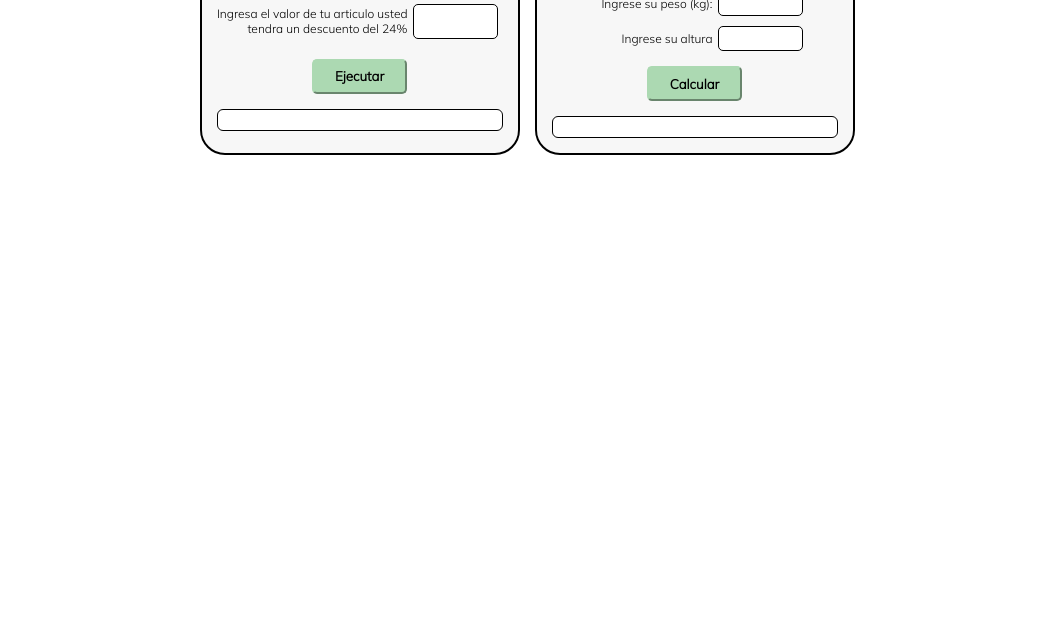
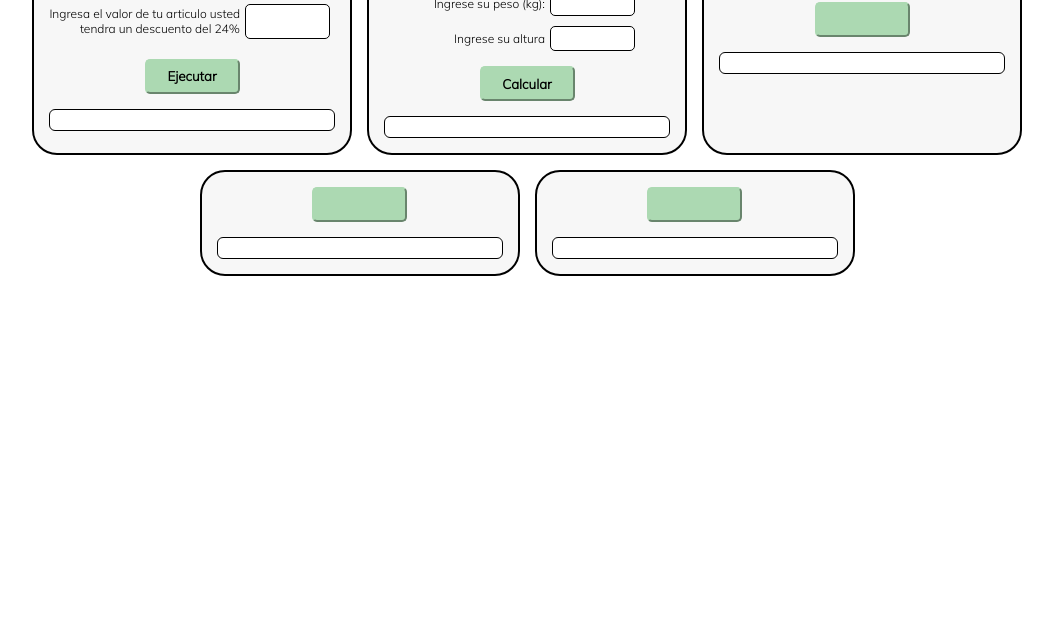
Before and after one commit to jacapera/practicando-javascript, a plain HTML site: page index.html in a window 1280 px wide. Shown: the part 179-800 px from the top of the page, without its empty margins (113-1166 px from the left). Drawn offline with Linux system fonts and the light colour scheme.

Commit message:
actualizando

```diff
--- a/index.html
+++ b/index.html
@@ -13,7 +13,9 @@
     <header>
         <h1>A practicar se ha dicho!</h1>
     </header>
+
     <section>
+
         <div>
             <h2>Ejercicio 3</h2>
             <form action="">
@@ -25,6 +27,7 @@
             <button type="button" onclick="calcularDescuentoArticulo()">Ejecutar</button>
             <p id="resulEjercicio3" class="div__p__resultado"></p>
         </div>
+
         <div class="div-form">
             <h2>Ejercicio 4</h2>
             <form action="" >
@@ -40,7 +43,31 @@
             <button type="button" onclick="calcularBMI()">Calcular</button>
             <p id="resulEjercicio4"></p>
         </div>
+
+        <div>
+            <h2></h2>
+            <form action=""></form>
+            <button></button>
+            <p></p>
+        </div>
+
+        <div>
+            <h2></h2>
+            <form action=""></form>
+            <button></button>
+            <p></p>
+        </div>
+
+        <div>
+            <h2></h2>
+            <form action=""></form>
+            <button></button>
+            <p></p>
+        </div>
+
     </section>
+
     <script src="./ejercicios.js"></script>
+
 </body>
 </html>
```
